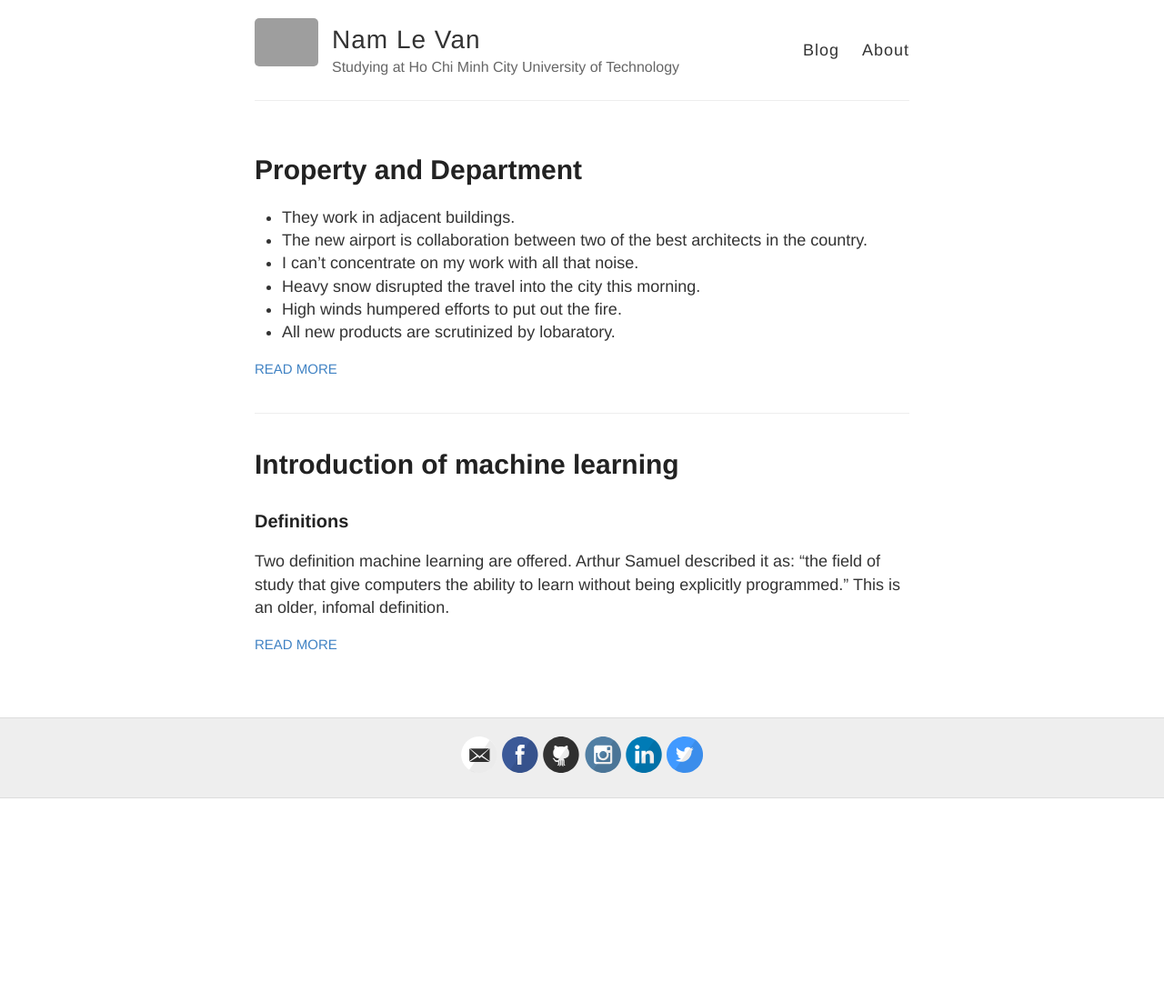
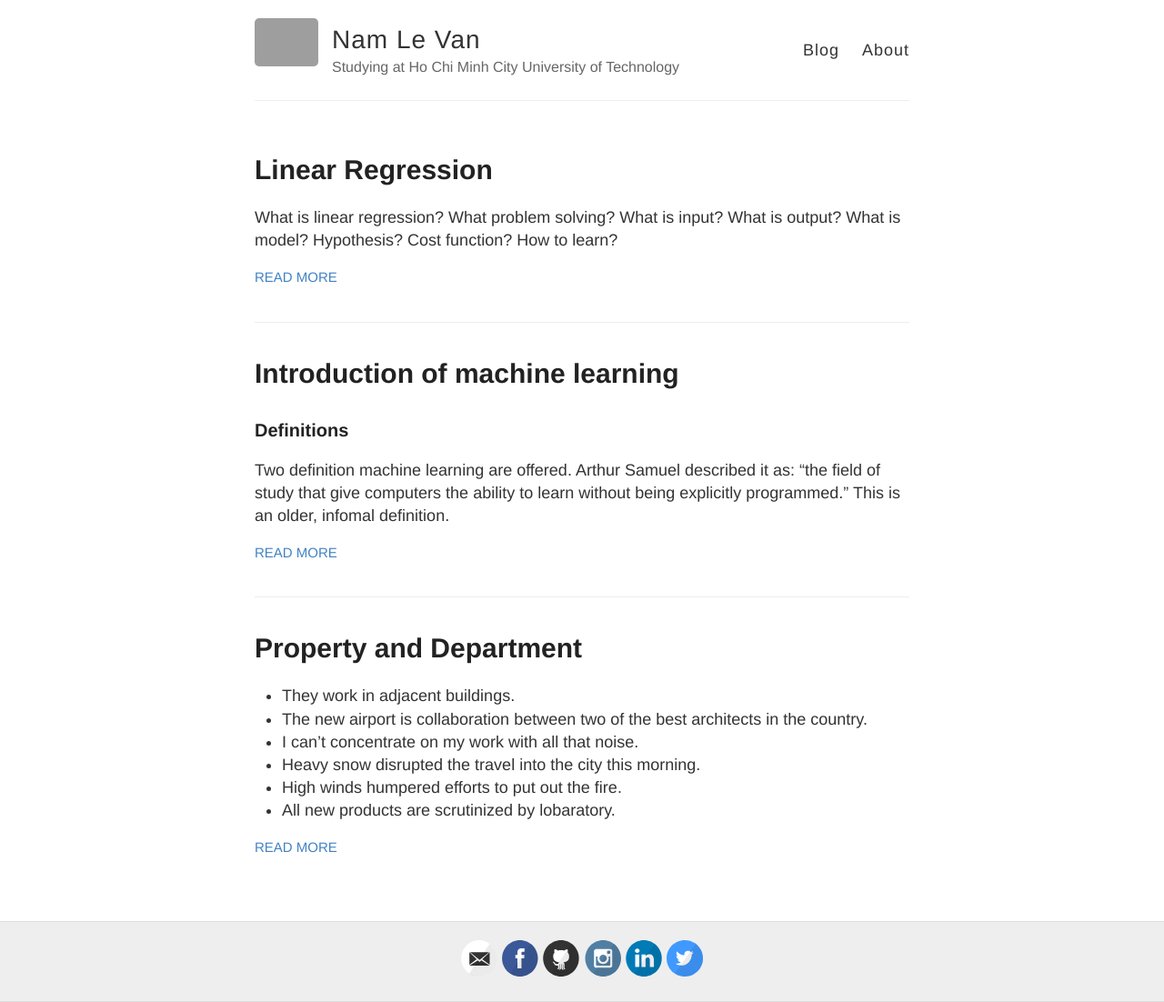
Before and after one commit to lvnam0801/otprime.github.io, a Jekyll site: the page built from index.html, in a window 1280 px wide. Shown: the whole page at 91% size. Built offline with Jekyll 4.4.1, drawn with Linux system fonts in a browser that asks for light colours; before the commit the page ends 900 px from its top, so only the background shows below that; grey boxes are pictures that could not be loaded.

Commit message:
linear regression

```diff
--- /dev/null
+++ b/_posts/2019-11-15-LinearRegression.md
@@ -0,0 +1,13 @@
+---
+layout: post
+title: Linear Regression
+---
+
+What is linear regression?
+What problem solving?
+What is input?
+What is output?
+What is model?
+Hypothesis?
+Cost function?
+How to learn?
```
Also changed, not shown: _posts/2019-10-24-Introduction.md (renamed from _posts/2019-10-24-Wellcome.md, +1 -1 lines), _posts/2019-10-23-English.md (renamed from _posts/2019-10-30-English.md).
